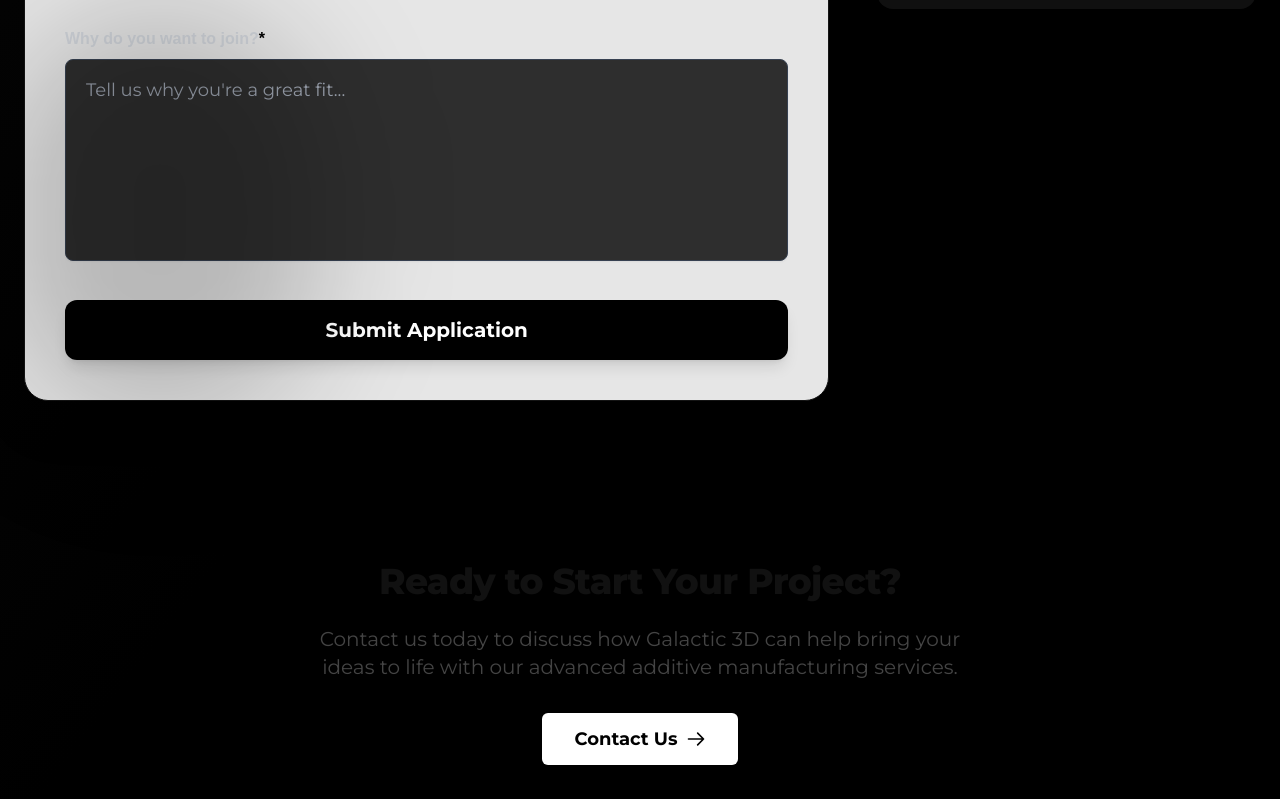
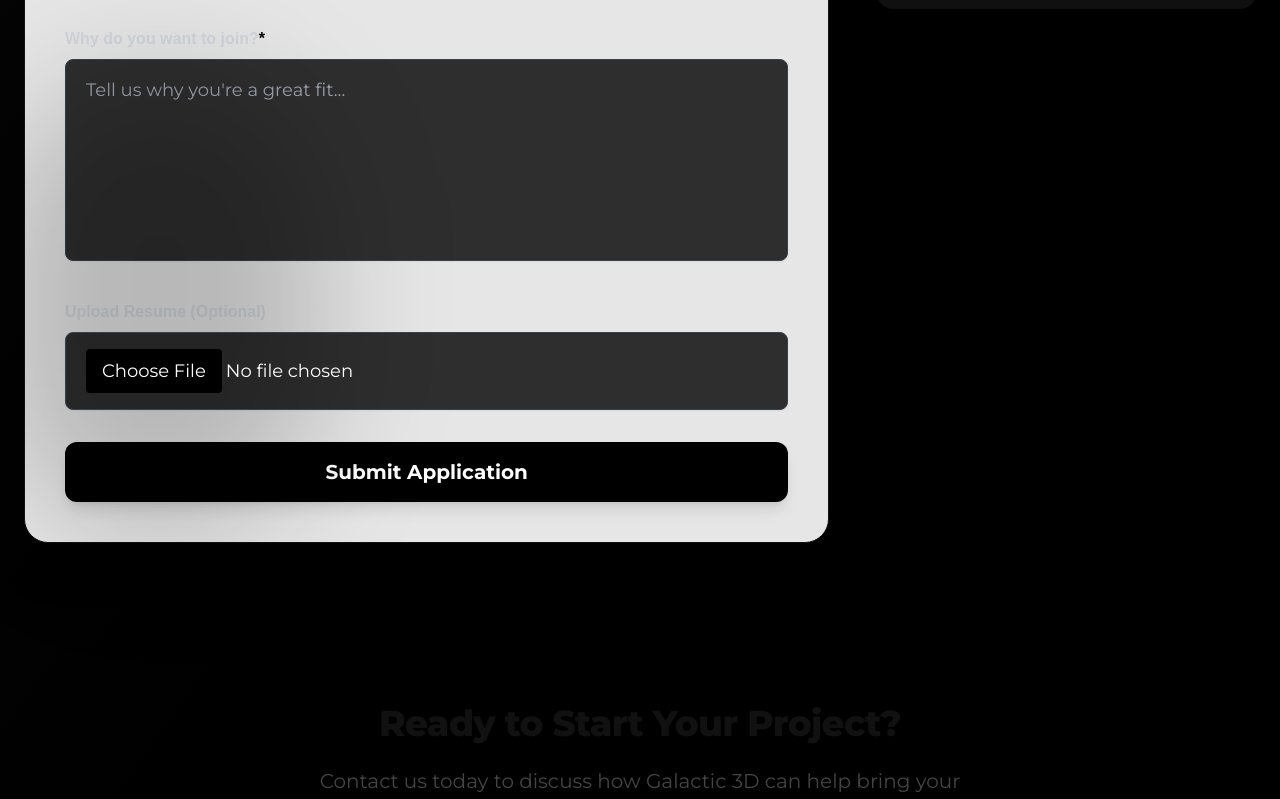
Before and after one commit to 3dGalactic/galactic-12-03-2026, a Next.js app: page /hiring in a window 1280 px wide. Shown: the part 899-1698 px from the top of the page. Built offline with nearby package versions, Linux system fonts and the light colour scheme.

Commit message:
Updated project files

```diff
--- a/app/contact/page.jsx
+++ b/app/contact/page.jsx
@@ -171,17 +171,6 @@
       if (!res.ok || !data.success) {
         throw new Error(data.message || "Failed to send message");
       }
-
-      // Dispatch mailto fallback link to admin@galactic-3d.com
-      const mailtoUrl = `mailto:admin@galactic-3d.com?subject=${encodeURIComponent(
-        `Contact Inquiry: ${form.subject || form.name}`
-      )}&body=${encodeURIComponent(
-        `Name: ${form.name}\nEmail: ${form.email}\nCompany: ${form.company || "N/A"}\nPhone: ${form.phone || "N/A"}\n\nMessage:\n${form.message}\n`
-      )}`;
-
-      const link = document.createElement("a");
-      link.href = mailtoUrl;
-      link.click();
 
       setStatus("success");
       setForm({
--- a/app/hiring/page.jsx
+++ b/app/hiring/page.jsx
@@ -1,8 +1,100 @@
-import React from "react";
+"use client";
+
+import React, { useState } from "react";
 import CTA from "../components/CTA";
 import styles from "./hiring.module.css";
 
 const HiringPage = () => {
+  const [formData, setFormData] = useState({
+    name: "",
+    email: "",
+    linkedin: "",
+    portfolio: "",
+    github: "",
+    why: "",
+  });
+  const [resumeFile, setResumeFile] = useState(null);
+  const [status, setStatus] = useState("idle"); // idle | loading | success | error
+  const [errorMessage, setErrorMessage] = useState("");
+
+  const handleInputChange = (e) => {
+    const { id, value } = e.target;
+    setFormData((prev) => ({
+      ...prev,
+      [id]: value,
+    }));
+  };
+
+  const handleFileChange = (e) => {
+    const file = e.target.files?.[0];
+    if (file) {
+      const validTypes = ["application/pdf", "application/msword", "application/vnd.openxmlformats-officedocument.wordprocessingml.document"];
+      if (!validTypes.includes(file.type)) {
+        setErrorMessage("Please upload a PDF or DOC/DOCX file");
+        return;
+      }
+      setResumeFile(file);
+      setErrorMessage("");
+    }
+  };
+
+  const handleSubmit = async (e) => {
+    e.preventDefault();
+    setStatus("loading");
+    setErrorMessage("");
+
+    // Validate required fields
+    if (!formData.name || !formData.email || !formData.linkedin || !formData.why) {
+      setErrorMessage("Please fill in all required fields (Name, Email, LinkedIn, and Why)");
+      setStatus("idle");
+      return;
+    }
+
+    try {
+      const form = new FormData();
+      form.append("name", formData.name);
+      form.append("email", formData.email);
+      form.append("role", "General Application");
+      form.append("about", `LinkedIn: ${formData.linkedin}\nPortfolio: ${formData.portfolio}\nGitHub: ${formData.github}\n\nWhy: ${formData.why}`);
+
+      if (resumeFile) {
+        form.append("resume", resumeFile);
+      }
+
+      const response = await fetch("/api/careers", {
+        method: "POST",
+        body: form,
+      });
+
+      const data = await response.json();
+
+      if (!response.ok || !data.success) {
+        throw new Error(data.message || "Failed to submit application");
+      }
+
+      setStatus("success");
+      setFormData({
+        name: "",
+        email: "",
+        linkedin: "",
+        portfolio: "",
+        github: "",
+        why: "",
+      });
+      setResumeFile(null);
+      const fileInput = document.getElementById("resume");
+      if (fileInput) fileInput.value = "";
+
+      // Reset success message after 5 seconds
+      setTimeout(() => {
+        setStatus("idle");
+      }, 5000);
+    } catch (error) {
+      console.error("Submission error:", error);
+      setErrorMessage(error.message || "Failed to submit application. Please try again.");
+      setStatus("error");
+    }
+  };
   return (
     <div className="min-h-screen bg-gradient-to-br from-dark-400 via-black to-dark-500 text-white font-['NeueMontreal'] relative overflow-hidden pt-20">
       {/* Animated background elements */}
@@ -26,7 +118,17 @@
             <h2 className="heading-2  drop-shadow-lg animate-slide-right mb-8">
               Apply <span className={styles.primaryColor}>Now</span>
             </h2>
-            <form className="space-y-8" noValidate>
+            <form className="space-y-8" noValidate onSubmit={handleSubmit}>
+              {status === "success" && (
+                <div className="bg-green-900/30 border border-green-600 rounded-lg p-4 text-green-200">
+                  ✓ Application submitted successfully! We'll review it and contact you soon.
+                </div>
+              )}
+              {status === "error" && (
+                <div className="bg-red-900/30 border border-red-600 rounded-lg p-4 text-red-200">
+                  ✗ {errorMessage}
+                </div>
+              )}
               <div className="grid grid-cols-1 md:grid-cols-2 gap-8">
                 <div>
                   <label
@@ -40,6 +142,8 @@
                     type="text"
                     id="name"
                     aria-required="true"
+                    value={formData.name}
+                    onChange={handleInputChange}
                     className={`w-full bg-black/80 border border-gray-700 rounded-lg py-4 px-5 text-lg text-white focus:outline-none focus:ring-2 focus:ring-primary focus:border-transparent transition-all duration-200 shadow-sm hover:shadow-primary/10`}
                     placeholder="John Doe"
                   />
@@ -56,6 +160,8 @@
                     type="email"
                     id="email"
                     aria-required="true"
+                    value={formData.email}
+                    onChange={handleInputChange}
                     className={`w-full bg-black/80 border border-gray-700 rounded-lg py-4 px-5 text-lg text-white focus:outline-none focus:ring-2 focus:ring-primary focus:border-transparent transition-all duration-200 shadow-sm hover:shadow-primary/10`}
                     placeholder="john@example.com"
                   />
@@ -73,6 +179,8 @@
                   type="url"
                   id="linkedin"
                   aria-required="true"
+                  value={formData.linkedin}
+                  onChange={handleInputChange}
                   className={`w-full bg-black/80 border border-gray-700 rounded-lg py-4 px-5 text-lg text-white focus:outline-none focus:ring-2 focus:ring-primary focus:border-transparent transition-all duration-200 shadow-sm hover:shadow-primary/10`}
                   placeholder="https://linkedin.com/in/johndoe"
                 />
@@ -88,6 +196,8 @@
                 <input
                   type="url"
                   id="portfolio"
+                  value={formData.portfolio}
+                  onChange={handleInputChange}
                   className="w-full bg-black/80 border border-gray-700 rounded-lg py-4 px-5 text-lg text-white focus:outline-none focus:ring-2 focus:ring-primary focus:border-transparent transition-all duration-200 shadow-sm hover:shadow-primary/10"
                   placeholder="https://your-portfolio.com"
                 />
@@ -103,6 +213,8 @@
                 <input
                   type="url"
                   id="github"
+                  value={formData.github}
+                  onChange={handleInputChange}
                   className="w-full bg-black/80 border border-gray-700 rounded-lg py-4 px-5 text-lg text-white focus:outline-none focus:ring-2 focus:ring-primary focus:border-transparent transition-all duration-200 shadow-sm hover:shadow-primary/10"
                   placeholder="https://github.com/johndoe"
                 />
@@ -120,16 +232,40 @@
                   id="why"
                   rows="6"
                   aria-required="true"
+                  value={formData.why}
+                  onChange={handleInputChange}
                   className={`w-full bg-black/80 border border-gray-700 rounded-lg py-4 px-5 text-lg text-white focus:outline-none focus:ring-2 focus:ring-primary focus:border-transparent transition-all duration-200 shadow-sm hover:shadow-primary/10 resize-none`}
                   placeholder="Tell us why you're a great fit..."
                 ></textarea>
               </div>
               <div>
+                <label
+                  htmlFor="resume"
+                  className="block text-base font-semibold text-gray-300 mb-2"
+                  style={{ fontFamily: "NeueMontreal, new, sans-serif" }}
+                >
+                  Upload Resume (Optional)
+                </label>
+                <div className="relative">
+                  <input
+                    type="file"
+                    id="resume"
+                    accept=".pdf,.doc,.docx"
+                    onChange={handleFileChange}
+                    className="w-full bg-black/80 border border-gray-700 rounded-lg py-4 px-5 text-lg text-white focus:outline-none focus:ring-2 focus:ring-primary focus:border-transparent transition-all duration-200 shadow-sm hover:shadow-primary/10 file:bg-primary file:border-0 file:text-white file:px-4 file:py-2 file:rounded file:cursor-pointer"
+                  />
+                  {resumeFile && (
+                    <p className="mt-2 text-sm text-green-400">✓ {resumeFile.name}</p>
+                  )}
+                </div>
+              </div>
+              <div>
                 <button
                   type="submit"
-                  className={`w-full bg-primary hover:bg-secondary text-white font-bold py-4 px-8 rounded-xl text-xl shadow-lg transition-all duration-300 flex items-center justify-center focus:ring-4 focus:ring-primary/40 focus:outline-none active:scale-95 hover:shadow-primary/40`}
+                  disabled={status === "loading"}
+                  className={`w-full ${status === "loading" ? "bg-gray-600 cursor-not-allowed" : "bg-primary hover:bg-secondary"} text-white font-bold py-4 px-8 rounded-xl text-xl shadow-lg transition-all duration-300 flex items-center justify-center focus:ring-4 focus:ring-primary/40 focus:outline-none active:scale-95 hover:shadow-primary/40`}
                 >
-                  Submit Application
+                  {status === "loading" ? "Submitting..." : "Submit Application"}
                 </button>
               </div>
             </form>
--- a/app/industries/page.jsx
+++ b/app/industries/page.jsx
@@ -43,7 +43,7 @@
             <div className="inline-block px-3 py-1 rounded bg-[#D32F2F] text-white text-xs font-bold uppercase tracking-wider">
               Quality Assurance & Compliance
             </div>
-            <h2 className="text-3xl sm:text-4xl font-extrabold text-white">
+            <h2 className="text-3xl sm:text-4xl font-extrabold text-black">
               Need Industry-Specific Material Certifications or Batch Reports?
             </h2>
             <p className="text-zinc-400 text-sm leading-relaxed">
```
Also changed, not shown: 1 other file (tests, documents, lock files or other folders).
